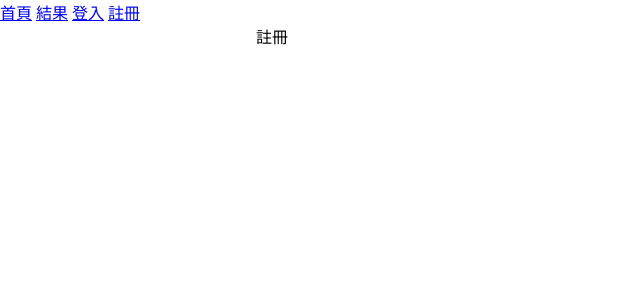
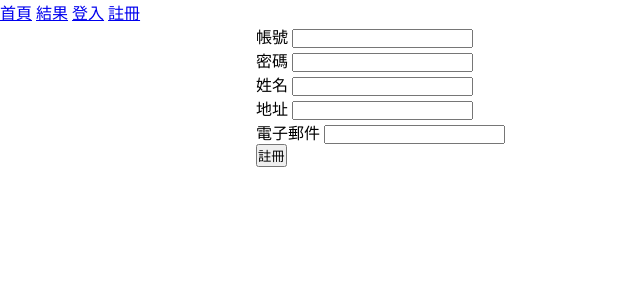
Before and after one commit to mackliu/1111-vote, a PHP site: page /index.php?do=reg in a window 1280 px wide. Shown: the top 300 px of the page, without its empty margins (0-640 px from the left). Run offline with PHP 8.4, Linux system fonts and the light colour scheme.

Commit message:
建立註冊畫面

```diff
--- a/front/reg.php
+++ b/front/reg.php
@@ -1 +1,25 @@
-註冊
+<form action="./api/reg.php" method="post">
+    <div>
+        <label for="acc">帳號</label>
+        <input type="text" name="acc" id="acc">
+    </div>
+    <div>
+        <label for="pw">密碼</label>
+        <input type="password" name="pw" id="pw">
+    </div>
+    <div>
+        <label for="name">姓名</label>
+        <input type="text" name="name" id="name">
+    </div>
+    <div>
+        <label for="addr">地址</label>
+        <input type="text" name="addr" id="addr">
+    </div>
+    <div>
+        <label for="email">電子郵件</label>
+        <input type="text" name="email" id="email">
+    </div>
+    <div>
+        <input type="submit" value="註冊">
+    </div>
+</form>
```
